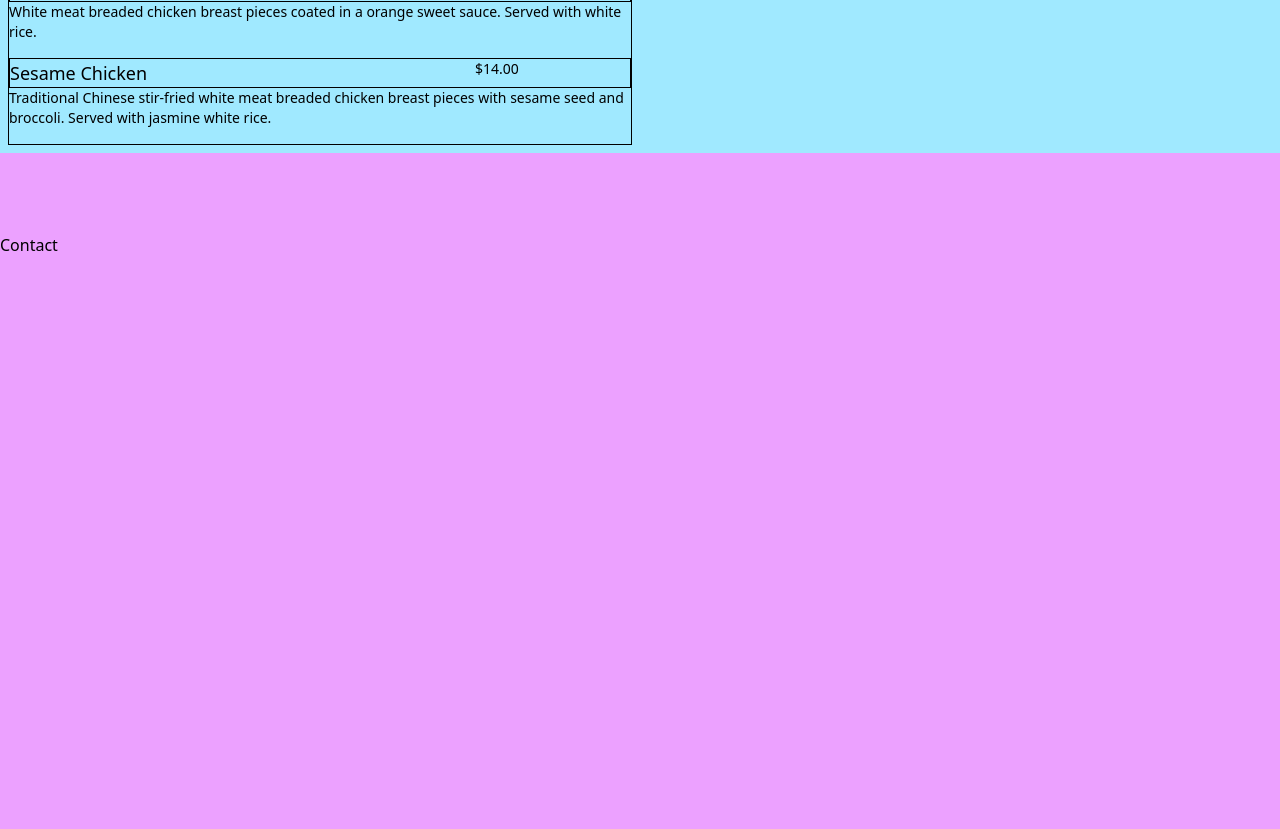
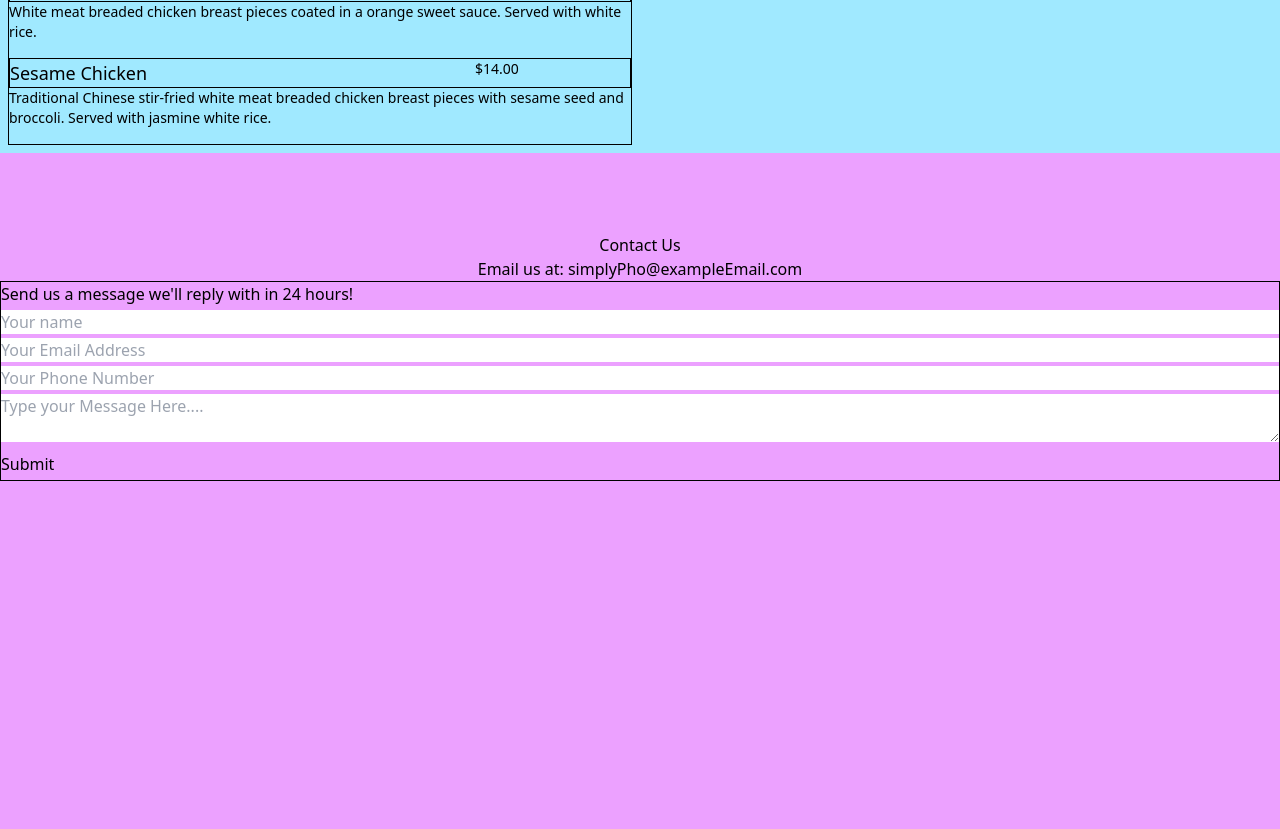
Before and after one commit to fremen432/ReactJS-Restaurant-Website, a React (Create React App) app: page / in a window 1280 px wide. Shown: the part 1731-2560 px from the top of the page. Built offline with nearby package versions, Linux system fonts and the light colour scheme.

Commit message:
added header-order dropdown

```diff
--- a/src/App.scss
+++ b/src/App.scss
@@ -16,6 +16,28 @@ $header_footer_height: 80px;
 
   display: flex;
   justify-content: space-between;
+
+  .dropdown {
+    position: relative;
+    display: inline-block;
+  }
+  .dropdown-content {
+    display: none;
+    position: absolute;
+    background-color: rgba(255, 255, 255, 0.65);
+    min-width: 160px;
+    box-shadow: 0px 8px 16px 0px rgba(0,0,0,0.2);
+    padding: 10px 10px;
+    z-index: 1;
+  }
+  .dropdown-location:hover {
+    background-color: rgba(123, 251, 255, 0.65);
+  }
+  .dropdown:hover .dropdown-content {
+    display: block;
+
+  }
+
 }
 
 .navbar_elements {
@@ -43,6 +65,9 @@ $header_footer_height: 80px;
   scroll-snap-align: start;
 }
 
+#Contact {
+  min-height: calc(100vh - $header_footer_height)
+}
 
 .Home {
   background-color: aqua;
--- a/src/Data.js
+++ b/src/Data.js
@@ -123,17 +123,20 @@ const locations = [
     {
         name: 'Belterra',
         phone: '555-555-5550',
-        address: '164 Belterra Village Way Austin, Texas 78737'
+        address: '164 Belterra Village Way Austin, Texas 78737',
+        email: 'simplyPho@exampleEmail.com'
     },
     {
         name: 'Bee Cave',
         phone: '555-555-5551',
-        address: '12913 Galleria Cir Ste. 101, Austin, TX 78738'
+        address: '12913 Galleria Cir Ste. 101, Austin, TX 78738',
+        email: 'simplyPho@exampleEmail.com'
     },
     {
         name: 'Marble Falls',
         phone: '555-555-5552',
-        address: '101 US-281, Marble Falls, TX 78654'
+        address: '101 US-281, Marble Falls, TX 78654',
+        email: 'simplyPho@exampleEmail.com'
     },
 ]
 
--- a/src/components/Body/Contact.jsx
+++ b/src/components/Body/Contact.jsx
@@ -1,8 +1,41 @@
 import React from 'react'
-import locations from '../../Data'
+import data from '../../Data'
+const locations = data.locations;
+
+const input_classes = 'w-full'
+const fieldset_classes = 'my-1'
 
 export default function Contact() {
   return (
-    <div id="Contact" className="section Contact">Contact</div>
+    <div id="Contact" className="section Contact flex items-center flex-col">
+      <h1 className="text-center">Contact Us</h1>
+      <span>Email us at: {locations[0].email}</span>
+
+      <div class="container">
+        <form id="contact" action="" method="post" className="box">
+          {/* <h3>Quick Contact</h3> */}
+          <h4>Send us a message we'll reply with in 24 hours!</h4>
+          <fieldset className={fieldset_classes}>
+            <input placeholder="Your name" type="text" tabindex="1" required autofocus className={input_classes}></input>
+          </fieldset>
+          <fieldset className={fieldset_classes}>
+            <input placeholder="Your Email Address" type="email" tabindex="2" required className={input_classes}></input>
+          </fieldset>
+          <fieldset className={fieldset_classes}>
+            <input placeholder="Your Phone Number" type="tel" tabindex="3" required className={input_classes}></input>
+          </fieldset>
+          {/* <fieldset className={fieldset_classes}>
+            <input placeholder="Your Web Site starts with http://" type="url" tabindex="4" required className={input_classes}></input>
+          </fieldset> */}
+          <fieldset className={fieldset_classes}>
+            <textarea placeholder="Type your Message Here...." tabindex="5" required className={input_classes}></textarea>
+          </fieldset>
+          <fieldset className={fieldset_classes}>
+            <button name="submit" type="submit" id="contact-submit" data-submit="...Sending">Submit</button>
+          </fieldset>
+        </form>
+      </div>
+    </div>
+
   )
 }
--- a/src/components/Body/Menu.jsx
+++ b/src/components/Body/Menu.jsx
@@ -29,7 +29,7 @@ export default function Menu() {
       {/* Menu Categories */}
       <div className="menu_categories grid grid-cols-2">
 
-        {/*  */}
+        {/* Returns h1 with all category and respective menu items inside */}
         {sortedMenu.map(arr =>
           <div className="menu_category box m-2">
             <h2 className="box text-center">{arr[0].category}</h2>
--- a/src/components/Header/Header.jsx
+++ b/src/components/Header/Header.jsx
@@ -1,4 +1,14 @@
 import React from 'react'
+
+const OrderDropDown = () =>
+    <li className="dropdown">
+        <span>Order</span>
+        <ul className="dropdown-content">
+            <li className="dropdown-location"><a href="#">Dripping Springs</a></li>
+            <li className="dropdown-location"><a href="#">Bee Cave</a></li>
+            <li className="dropdown-location"><a href="#">Marble Falls</a></li>
+        </ul>
+    </li>
 
 export default function Header() {
   return (
@@ -11,7 +21,8 @@ export default function Header() {
         <ul className="navbar_elements">
             <li><a href="#Home">Home</a></li>
             <li><a href="#Menu">Menu</a></li>
-            <li><a href="#">Order</a></li>
+            <OrderDropDown/>
+            {/* <li><a href="#">Order</a></li> */}
             <li><a href="#Contact">Contact</a></li>
         </ul>
     </div>
```
